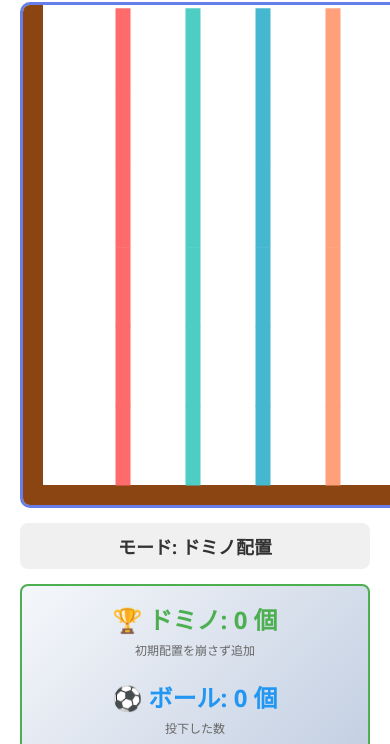
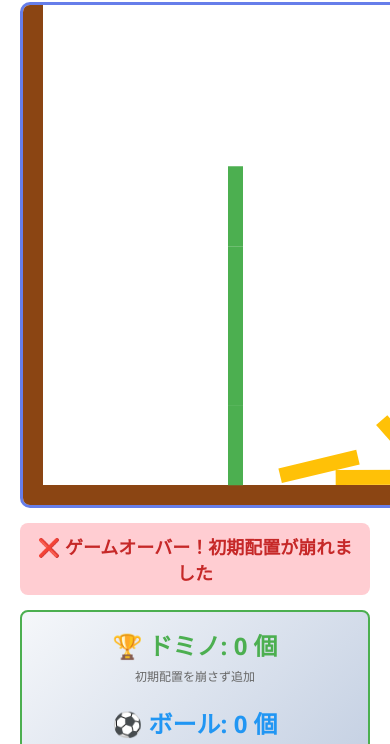
Before and after one commit to komorichufuture/Dominotower, a plain HTML site: page index.html in a window 390 px wide. Shown: the part 98-842 px from the top of the page. Drawn offline with nearby package versions, Linux system fonts and the light colour scheme.

Commit message:
Update index.html

```diff
--- a/index.html
+++ b/index.html
@@ -218,6 +218,23 @@
             }
         });
 
+        // スマホ判定（スマホだけ3レーン難易度に分岐）
+        const isMobile = window.matchMedia('(max-width: 600px)').matches;
+
+        // スマホ用：3レーン（左=Easy / 中=Normal / 右=Hard）
+        const laneXRatios = [0.25, 0.5, 0.75];
+        function snapToLaneX(x) {
+            if (!isMobile) return x;
+            let best = laneXRatios[0] * render.options.width;
+            let bestDist = Math.abs(x - best);
+            for (let i = 1; i < laneXRatios.length; i++) {
+                const lx = laneXRatios[i] * render.options.width;
+                const d = Math.abs(x - lx);
+                if (d < bestDist) { bestDist = d; best = lx; }
+            }
+            return best;
+        }
+
         // 地面を作成
         const ground = Bodies.rectangle(425, 490, 850, 20, {
             isStatic: true,
@@ -260,14 +277,52 @@
 
         // 初期配置：縦6個×横10列のドミノを作成
         function createInitialDominoes() {
+            const dominoWidth = 15;
+            const dominoHeight = 80;
+            const startY = 400; // 開始位置Y（地面から少し上）
+            const spacingY = dominoHeight + 2; // 縦の間隔（少し重ねる）
+
+            // スマホ版：3レーンに難易度を振り分け（左=Easy / 中=Normal / 右=Hard）
+            if (isMobile) {
+                const rowsByLane = [4, 6, 8];
+                const laneColors = ['#4CAF50', '#FFC107', '#F44336']; // 緑/黄/赤
+                const lanePhysics = [
+                    { friction: 0.9, restitution: 0.05, angleJitter: 0.0 },   // Easy: 安定
+                    { friction: 0.8, restitution: 0.1,  angleJitter: 0.01 },  // Normal
+                    { friction: 0.6, restitution: 0.15, angleJitter: 0.03 }   // Hard: ちょい不安定
+                ];
+
+                for (let lane = 0; lane < 3; lane++) {
+                    const x = laneXRatios[lane] * render.options.width;
+                    for (let row = 0; row < rowsByLane[lane]; row++) {
+                        const y = startY - row * spacingY;
+                        const p = lanePhysics[lane];
+                        const domino = Bodies.rectangle(x, y, dominoWidth, dominoHeight, {
+                            density: 0.005,
+                            friction: p.friction,
+                            restitution: p.restitution,
+                            render: { fillStyle: laneColors[lane] }
+                        });
+
+                        // Hardほど、ほんの少しだけ初期角度に揺らぎ（スマホの「難しい感」）
+                        if (p.angleJitter > 0) {
+                            const a = (Math.random() * 2 - 1) * p.angleJitter;
+                            Body.setAngle(domino, a);
+                        }
+
+                        domino.isInitial = true;
+                        dominoes.push(domino);
+                        World.add(world, domino);
+                    }
+                }
+                return;
+            }
+
+            // PC版：縦6個×横10列のドミノを作成（従来どおり）
             const rows = 6; // 縦に積む数
             const cols = 10; // 横の列数
-            const dominoWidth = 15;
-            const dominoHeight = 80;
             const startX = 100; // 開始位置X
-            const startY = 400; // 開始位置Y（地面から少し上）
             const spacingX = 70; // 列間の間隔
-            const spacingY = dominoHeight + 2; // 縦の間隔（少し重ねる）
 
             const colors = ['#FF6B6B', '#4ECDC4', '#45B7D1', '#FFA07A', '#98D8C8', '#F7DC6F', '#BB8FCE', '#85C1E2', '#F8B739', '#52B788'];
 
@@ -371,7 +426,8 @@
             if (mode === 'place') {
                 // ドミノを配置（地面より上にのみ）
                 if (y < 450) {
-                    createDomino(x, y);
+                    const sx = snapToLaneX(x);
+                    createDomino(sx, y);
                 }
             } else if (mode === 'ball') {
                 // ボールを投下
```
